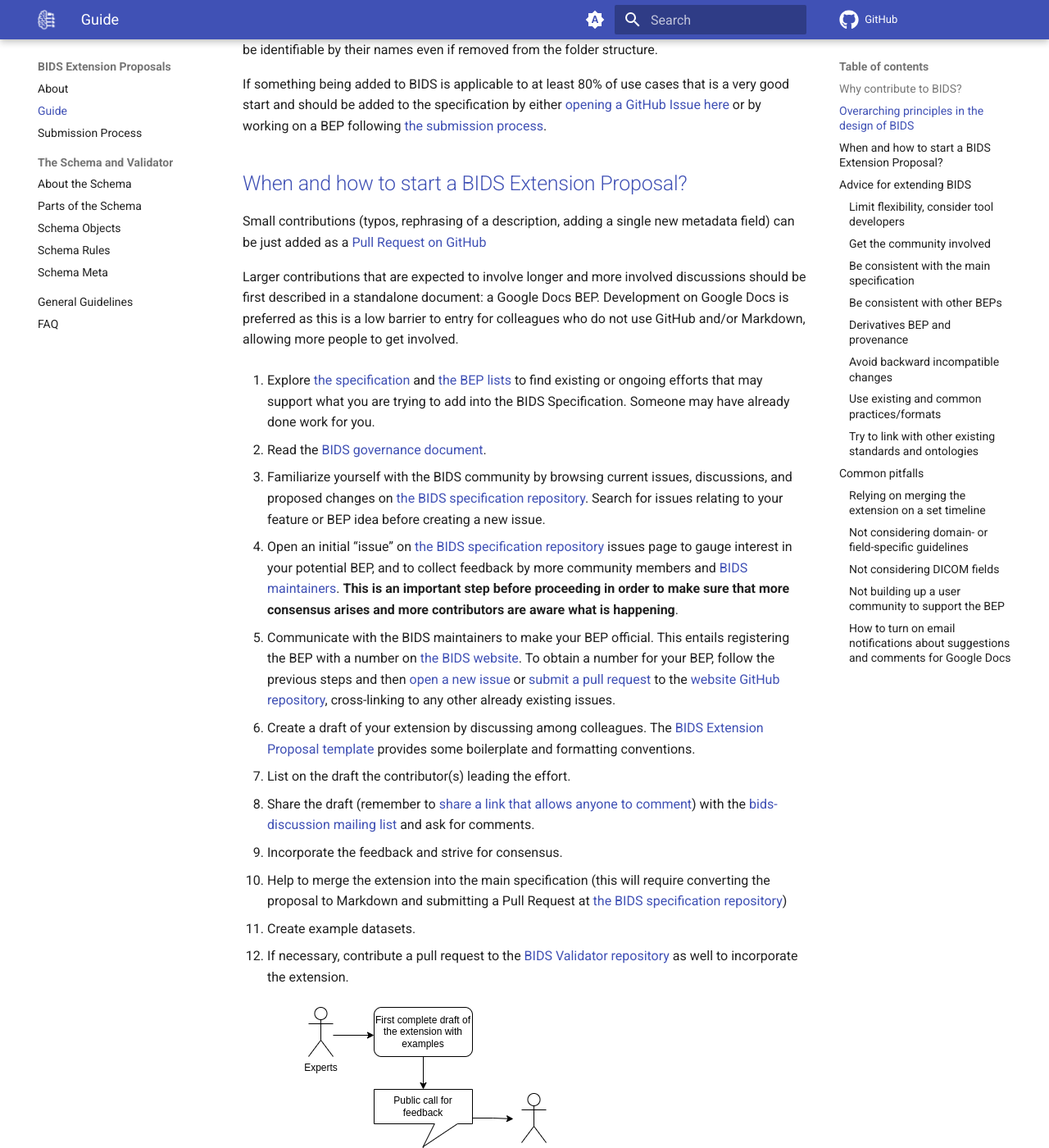
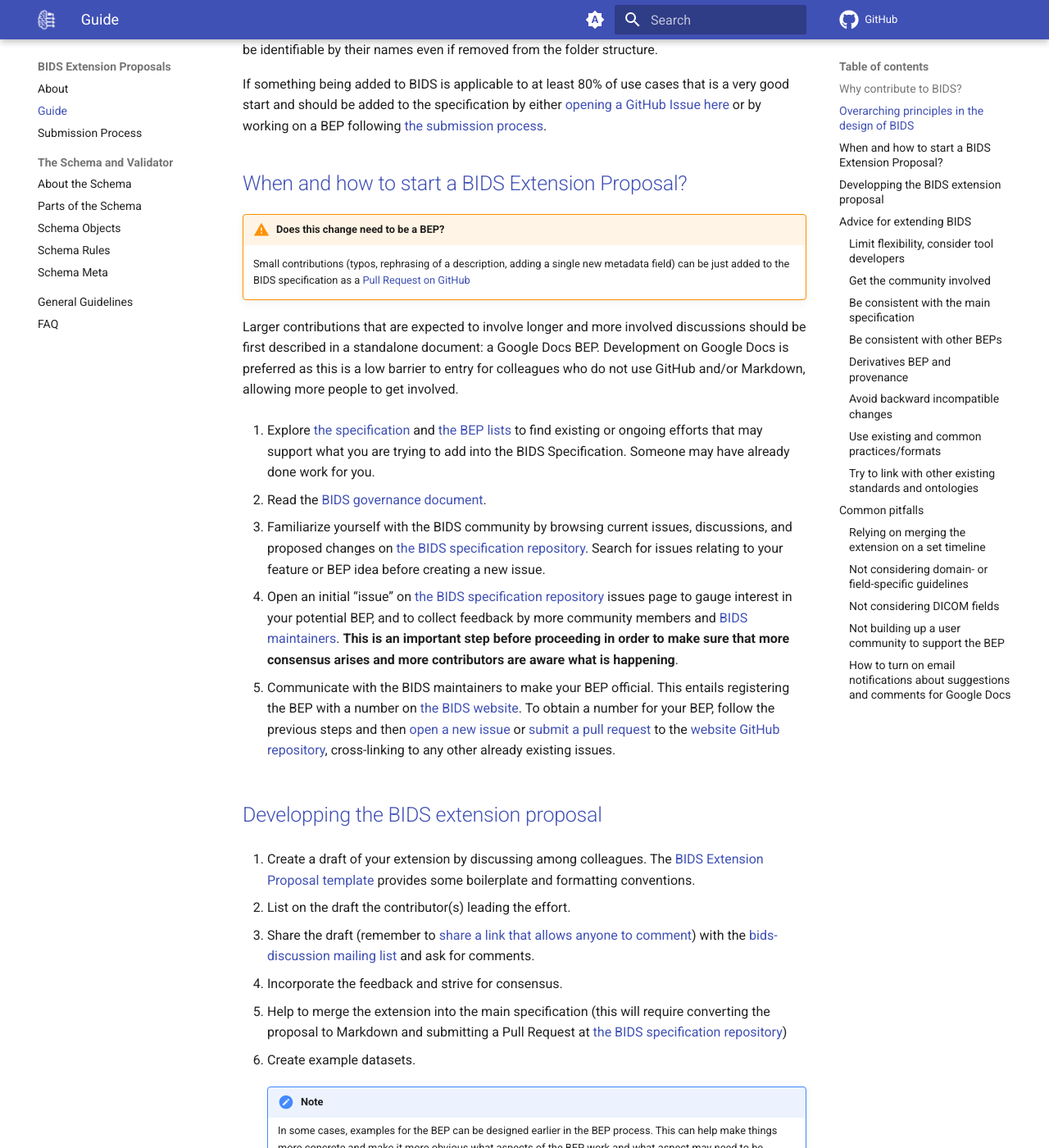
Before and after one commit to bids-standard/bids-extensions, an MkDocs documentation site: the page built from docs/guide.md, in a window 1280 px wide and 1400 px high, scrolled down 803 px. Shown: the whole window at 82% size. Built offline with MkDocs 1.6.1 and Material for MkDocs 9.7.7, drawn with Linux system fonts in a browser that asks for light colours; comment, search, counter and statistics services are not loaded; some of the changed text lies outside the part shown.

Commit message:
improve guidelines

```diff
--- a/docs/guide.md
+++ b/docs/guide.md
@@ -40,15 +40,18 @@ If something being added to BIDS is applicable to at least 80% of use cases
 
 ## When and how to start a BIDS Extension Proposal?
 
-Small contributions (typos, rephrasing of a description, adding a single new
-  metadata field) can be just added as a
-  [Pull Request on GitHub](https://github.com/bids-standard/bids-specification/pulls)
+!!! warning "Does this change need to be a BEP?"
 
-Larger contributions that are expected to involve longer and more involved
-  discussions should be first described in a standalone document: a Google Docs
-  BEP. Development on Google Docs is preferred as this is a low barrier to entry
-  for colleagues who do not use GitHub and/or Markdown,
-  allowing more people to get involved.
+    Small contributions
+    (typos, rephrasing of a description, adding a single new metadata field)
+    can be just added to the BIDS specification
+    as a [Pull Request on GitHub](https://github.com/bids-standard/bids-specification/pulls)
+
+Larger contributions that are expected to involve longer and more involved discussions
+should be first described in a standalone document: a Google Docs BEP.
+Development on Google Docs is preferred as this is a low barrier to entry
+for colleagues who do not use GitHub and/or Markdown,
+allowing more people to get involved.
 
 1. Explore [the specification](bids-specification.readthedocs.io)
    and [the BEP lists](https://bids.neuroimaging.io/get_involved.html#extending-the-bids-specification)
@@ -82,31 +84,41 @@ Larger contributions that are expected to involve longer and more involved
    [website GitHub repository](https://github.com/bids-standard/bids-website/),
    cross-linking to any other already existing issues.
 
-6. Create a draft of your extension by discussing among colleagues. The
+## Developping the BIDS extension proposal
+
+1. Create a draft of your extension by discussing among colleagues. The
    [BIDS Extension Proposal template](https://docs.google.com/document/d/1W7--Mf3gCCb1mVfhsoRJCAKFhmf2umG1PFkyZ1jEgMw/edit#)
    provides some boilerplate and formatting conventions.
 
-7. List on the draft the contributor(s) leading the effort.
+1. List on the draft the contributor(s) leading the effort.
 
-8. Share the draft (remember to
+1. Share the draft (remember to
    [share a link that allows anyone to comment](https://support.google.com/docs/answer/2494822?co=GENIE.Platform%3DDesktop&hl=en))
    with the
    [bids-discussion mailing list](https://groups.google.com/forum/#!forum/bids-discussion)
    and ask for comments.
 
-9. Incorporate the feedback and strive for consensus.
+1. Incorporate the feedback and strive for consensus.
 
-10. Help to merge the extension into the main specification (this will require
+1. Help to merge the extension into the main specification (this will require
    converting the proposal to Markdown and submitting a Pull Request at
    [the BIDS specification repository])
 
-11. Create example datasets.
+1. Create example datasets.
 
-12. If necessary, contribute a pull request to the
+    !!! Note
+        In some cases, examples for the BEP can be designed earlier in the BEP process.
+        This can help make things more concrete and make it more obvious
+        what aspects of the BEP work and what aspect may need to be reworked.
+
+1. If necessary, contribute a pull request to the
       [BIDS Validator repository](https://github.com/bids-standard/bids-validator)
       as well to incorporate the extension.
 
 ![bep_process](assets/img/bep_process.png)
+
+
+
 
 ## Advice for extending BIDS
 
```
Also changed, not shown: other parts of docs/guide.md (+5 -6 lines), mkdocs.yml (line endings or trailing spaces).
